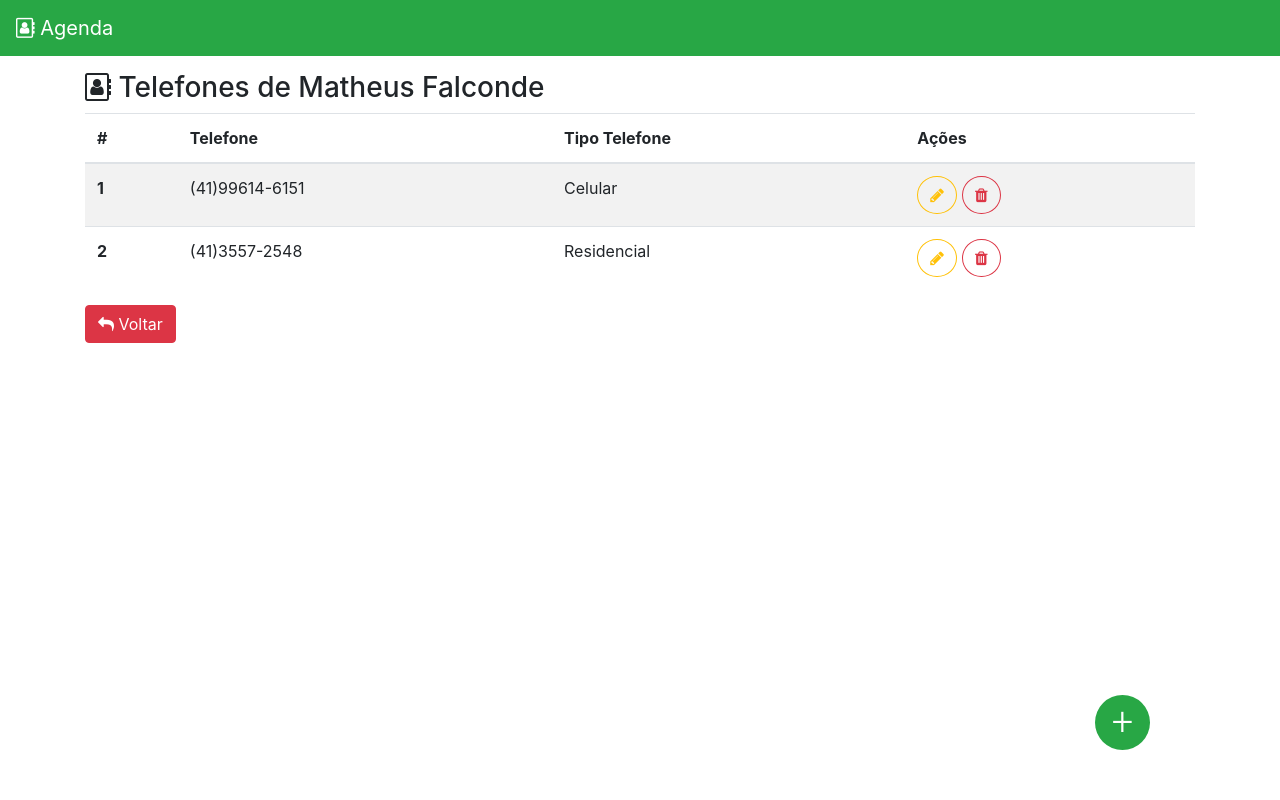
After one commit to theusFalconde/EstudosPython, a Flask app: page /telefones/1 in a window 1280 px wide. The commit adds this page. Run offline with Flask 2, Linux system fonts and the light colour scheme; data comes from the database, SQL or seed files in the repository; both versions use the stored data as it was after the commit; some libraries are stand-ins or nearby versions.

Commit message:
Finalizado Crud

```diff
--- a/Agenda/DBClasses.py
+++ b/Agenda/DBClasses.py
@@ -1,4 +1,4 @@
-#DBClasses.py
+# -*- coding: utf-8 -*-
 
 import os
 import sys
@@ -21,7 +21,7 @@ class Contato(Base):
 class Endereco(Base):
     __tablename__ = 'endereco'
     id = Column(Integer, primary_key = True)
-    rua = Column(String(255))
+    rua = Column(String(255), nullable = False)
     numero = Column(String(255))
     cep = Column(String(255), nullable = False)
     contato_id = Column(Integer, ForeignKey('contato.id', ondelete='CASCADE'))
--- a/Agenda/Database.py
+++ b/Agenda/Database.py
@@ -1,4 +1,4 @@
-# Database.py
+# -*- coding: utf-8 -*-
 
 from sqlalchemy.orm import sessionmaker, scoped_session
 from DBClasses import Endereco, engine, Contato, Telefone
--- a/Agenda/agenda.py
+++ b/Agenda/agenda.py
@@ -1,4 +1,4 @@
-# agenda.py
+# -*- coding: utf-8 -*-
 
 from DBClasses import Contato, Endereco, Telefone
 import Database as db
--- a/Agenda/app.py
+++ b/Agenda/app.py
@@ -1,3 +1,5 @@
+# -*- coding: utf-8 -*-
+
 from flask import Flask, render_template, jsonify, request, redirect, url_for
 from DBClasses import Contato, Endereco, Telefone
 import Database as db
@@ -9,6 +11,20 @@ def agenda():
     mensagem = request.args.get('mensagem')
     contatos = db.find_all_contatos()
     return render_template('index.html', contatos=contatos, mensagem=mensagem)
+
+@app.route('/telefones/<int:contato_id>')
+def telefones(contato_id = None):
+    mensagem = request.args.get('mensagem')
+    telefones = db.find_all_telefone_by_contato_id(contato_id)
+    contato = db.find_contato_by_contato_id(contato_id)
+    return render_template('telefones.html', telefones=telefones, contato=contato, mensagem=mensagem)
+
+@app.route('/enderecos/<int:contato_id>')
+def enderecos(contato_id = None):
+    mensagem = request.args.get('mensagem')
+    enderecos = db.find_all_endereco_by_contato_id(contato_id)
+    contato = db.find_contato_by_contato_id(contato_id)
+    return render_template('enderecos.html', enderecos=enderecos, contato=contato, mensagem=mensagem)
 
 @app.route('/cadastrarcontato/<int:contato_id>')
 @app.route('/cadastrarcontato', methods = ['GET', 'POST'])
@@ -35,6 +51,63 @@ def cadastrar_contato(contato_id = None):
         mensagem = 'Ocorreu um erro, tente novamente mais tarde!'
         return redirect(url_for('agenda', mensagem=mensagem))
 
+@app.route('/cadastrartelefone/<int:contato_id>/<int:telefone_id>', methods = ['GET', 'POST'])
+@app.route('/cadastrartelefone/<int:contato_id>', methods = ['GET', 'POST'])
+def cadastrar_telefone(contato_id = None, telefone_id = None):
+    try:
+        if request.method == 'GET':
+            if contato_id != None and telefone_id == None:
+                contato = db.find_contato_by_contato_id(contato_id)
+                telefone = Telefone('', '', contato)
+            else:
+                contato = db.find_contato_by_contato_id(contato_id)
+                telefone = db.find_telefone_by_telefone_id(telefone_id)
+            return render_template('cadastrartelefone.html', contato=contato, telefone=telefone)
+        else:
+            mensagem = 'Telefone adicionado com sucesso!'
+            contato = db.find_contato_by_contato_id(contato_id)
+            id = request.form.get('id')
+            telefone = Telefone('', '', contato)
+            if id != 'None':
+                mensagem = 'Telefone atualizado com sucesso!'
+                telefone = db.find_telefone_by_telefone_id(id)
+            telefone.telefone = request.form.get('telefone')
+            telefone.tipo_telefone = request.form.get('tipo_telefone')
+            db.add(telefone)
+            return redirect(url_for('telefones', contato_id=contato_id, mensagem=mensagem))
+    except Exception:
+        mensagem = 'Ocorreu um erro, tente novamente mais tarde!'
+        return redirect(url_for('telefones', contato_id=contato_id, mensagem=mensagem))
+
+@app.route('/cadastrarendereco/<int:contato_id>/<int:endereco_id>', methods = ['GET', 'POST'])
+@app.route('/cadastrarendereco/<int:contato_id>', methods = ['GET', 'POST'])
+def cadastrar_endereco(contato_id = None, endereco_id = None):
+    try:
+        if request.method == 'GET':
+            if contato_id != None and endereco_id == None:
+                contato = db.find_contato_by_contato_id(contato_id)
+                endereco = Endereco('', '', '', contato)
+            else:
+                contato = db.find_contato_by_contato_id(contato_id)
+                endereco = db.find_endereco_by_endereco_id(endereco_id)
+            return render_template('cadastrarendereco.html', contato=contato, endereco=endereco)
+        else:
+            mensagem = 'Endereço adicionado com sucesso!'
+            contato = db.find_contato_by_contato_id(contato_id)
+            id = request.form.get('id')
+            endereco = Endereco('', '', '', contato)
+            if id != 'None':
+                mensagem = 'Endereço atualizado com sucesso!'
+                endereco = db.find_endereco_by_endereco_id(id)
+            endereco.rua = request.form.get('rua')
+            endereco.numero = request.form.get('numero')
+            endereco.cep = request.form.get('cep')
+            db.add(endereco)
+            return redirect(url_for('enderecos', contato_id=contato_id, mensagem=mensagem))
+    except Exception:
+        mensagem = 'Ocorreu um erro, tente novamente mais tarde!'
+        return redirect(url_for('enderecos', contato_id=contato_id, mensagem=mensagem))
+
 @app.route('/deletarcontato/<int:contato_id>')
 def deletar_contato(contato_id = None):
     if contato_id != None:
@@ -47,5 +120,32 @@ def deletar_contato(contato_id = None):
     else:
         return redirect(url_for('agenda', mensagem='Contato não encontrado!'))
 
+@app.route('/deletartelefone/<int:contato_id>/<int:telefone_id>')
+def deletar_telefone(contato_id = None, telefone_id = None):
+    if telefone_id != None:
+        telefone = db.find_telefone_by_telefone_id(telefone_id)
+        if(telefone != None):
+            db.delete(telefone)
+            return redirect(url_for('telefones', contato_id=contato_id, mensagem='Telefone deletado com sucesso!'))
+        else:
+            return redirect(url_for('telefones', contato_id=contato_id, mensagem='Telefone não encontrado!'))
+    else:
+        return redirect(url_for('telefones', contato_id=contato_id, mensagem='Telefone não encontrado!'))
+
+@app.route('/deletarendereco/<int:contato_id>/<int:endereco_id>')
+def deletar_endereco(contato_id = None, endereco_id = None):
+    if endereco_id != None:
+        endereco = db.find_endereco_by_endereco_id(endereco_id)
+        if(endereco != None):
+            db.delete(endereco)
+            return redirect(url_for('enderecos', contato_id=contato_id, mensagem='Endereco deletado com sucesso!'))
+        else:
+            return redirect(url_for('enderecos', contato_id=contato_id, mensagem='Endereco não encontrado!'))
+    else:
+        return redirect(url_for('enderecos', contato_id=contato_id, mensagem='Endereco não encontrado!'))
+
+@app.route('/favicon.ico')
+def hello():
+    return redirect(url_for('static', filename='favicon.ico'), code=200)
 
 app.run(debug=True, use_reloader=True)
--- a/Agenda/templates/index.html
+++ b/Agenda/templates/index.html
@@ -29,8 +29,8 @@
                 <th scope="row">{{c.id}}</td>
                 <td>{{c.nome}}</td>
                 <td>{{c.email}}</td>
-                <td><a href="#" title="Telefones" class="btn btn-outline-success" style="border-radius: 50%;margin-right: 5px;"><i class="fa fa-phone" aria-hidden="true"></i></button>
-                    <a href="#" title="Endereços" class="btn btn-outline-info" style="border-radius: 50%;margin-right: 5px;"><i class="fa fa-map" aria-hidden="true"></i></button>
+                <td><a href="/telefones/{{c.id}}" title="Telefones" class="btn btn-outline-success" style="border-radius: 50%;margin-right: 5px;"><i class="fa fa-phone" aria-hidden="true"></i></button>
+                    <a href="/enderecos/{{c.id}}" title="Endereços" class="btn btn-outline-info" style="border-radius: 50%;margin-right: 5px;"><i class="fa fa-map" aria-hidden="true"></i></button>
                     <a href="/cadastrarcontato/{{c.id}}" title="Editar Contato" class="btn btn-outline-warning" style="border-radius: 50%;margin-right: 5px;"><i class="fa fa-pencil" aria-hidden="true"></i></button>
                     <a href="/deletarcontato/{{c.id}}" title="Deletar Contato" class="btn btn-outline-danger" style="border-radius: 50%;"><i class="fa fa-trash" aria-hidden="true"></i></button>
                 </td>
--- a/Agenda/templates/layout.html
+++ b/Agenda/templates/layout.html
@@ -4,6 +4,8 @@
 <head>
     <meta charset="UTF-8">
     <meta name="viewport" content="width=device-width, initial-scale=1, shrink-to-fit=no">
+    <link rel="icon" href="/favicon.ico" type="image/x-icon"/>
+    <link rel="shortcut icon" href="/favicon.ico" type="image/x-icon"/>
     <title>{% block title %}{% endblock %}</title>
     <link rel="stylesheet" href="https://stackpath.bootstrapcdn.com/bootstrap/4.1.1/css/bootstrap.min.css" integrity="sha384-WskhaSGFgHYWDcbwN70/dfYBj47jz9qbsMId/iRN3ewGhXQFZCSftd1LZCfmhktB"
         crossorigin="anonymous">
@@ -18,8 +20,8 @@
             border-radius: 50%;
             background: #28A745;
             position: fixed;
-            bottom: 20px;
-            right: 9%;
+            bottom: 50px;
+            right: 130px;
             cursor: pointer;
         }
 
--- /dev/null
+++ b/Agenda/templates/telefones.html
@@ -0,0 +1,38 @@
+{% extends "layout.html" %}
+{% block title %}Agenda{% endblock %}
+{% block body %}
+<h3 style="margin-top: 15px;"><i class="fa fa-address-book-o" aria-hidden="true"></i> Telefones de {{contato.nome}}</h3>
+{% if mensagem %}
+    <div class="alert alert-success alert-dismissible" role="alert">
+        <a href="#" class="close" data-dismiss="alert" aria-label="close">&times;</a>
+        {{mensagem}}
+    </div>
+{% endif %}
+<table class="table table-striped">
+    <thead>
+        <tr>
+            <th scope="col">#</th>
+            <th scope="col">Telefone</th>
+            <th scope="col">Tipo Telefone</th>
+            <th scope="col">Ações</th>
+        </tr>
+    </thead>
+    <tbody>
+        {% for t in telefones %}
+            <tr>
+                <th scope="row">{{t.id}}</td>
+                <td>{{t.telefone}}</td>
+                <td>{{t.tipo_telefone}}</td>
+                <td>
+                    <a href="/cadastrartelefone/{{contato.id}}/{{t.id}}" title="Editar Telefone" class="btn btn-outline-warning" style="border-radius: 50%;margin-right: 5px;"><i class="fa fa-pencil" aria-hidden="true"></i></button>
+                    <a href="/deletartelefone/{{contato.id}}/{{t.id}}" title="Deletar Telefone" class="btn btn-outline-danger" style="border-radius: 50%;"><i class="fa fa-trash" aria-hidden="true"></i></button>
+                </td>
+            </tr>
+        {% endfor %}
+    </tbody>
+</table>
+<a href="/" class="btn btn-danger"><i class="fa fa-reply" aria-hidden="true"></i> Voltar</a>
+<div class="container-floating">
+    <a href="/cadastrartelefone/{{contato.id}}" title="Adicionar novo Telefone para {{contato.nome}}" class="floating-button"><p class="plus">+</p></a>
+</div>
+{% endblock %}
```
Also changed, not shown: Agenda/templates/cadastrarendereco.html (added, +24 -0 lines), Agenda/templates/cadastrartelefone.html (added, +20 -0 lines), Agenda/templates/enderecos.html (added, +40 -0 lines), Agenda/sqlalchemy_example.db, Agenda/static/favicon.ico (added), 2 other files.
